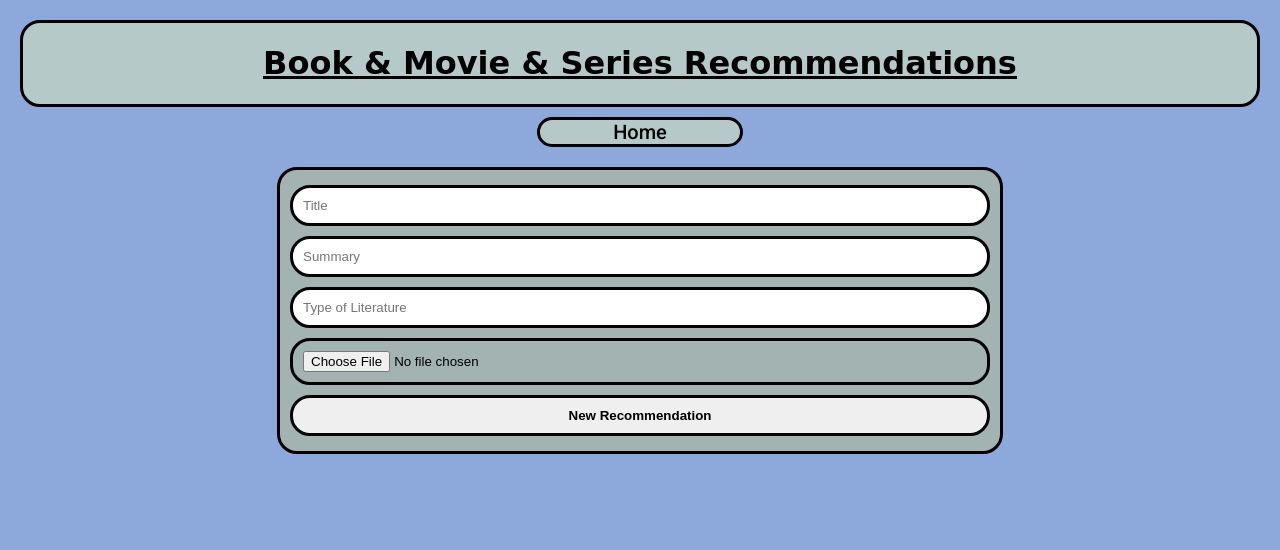
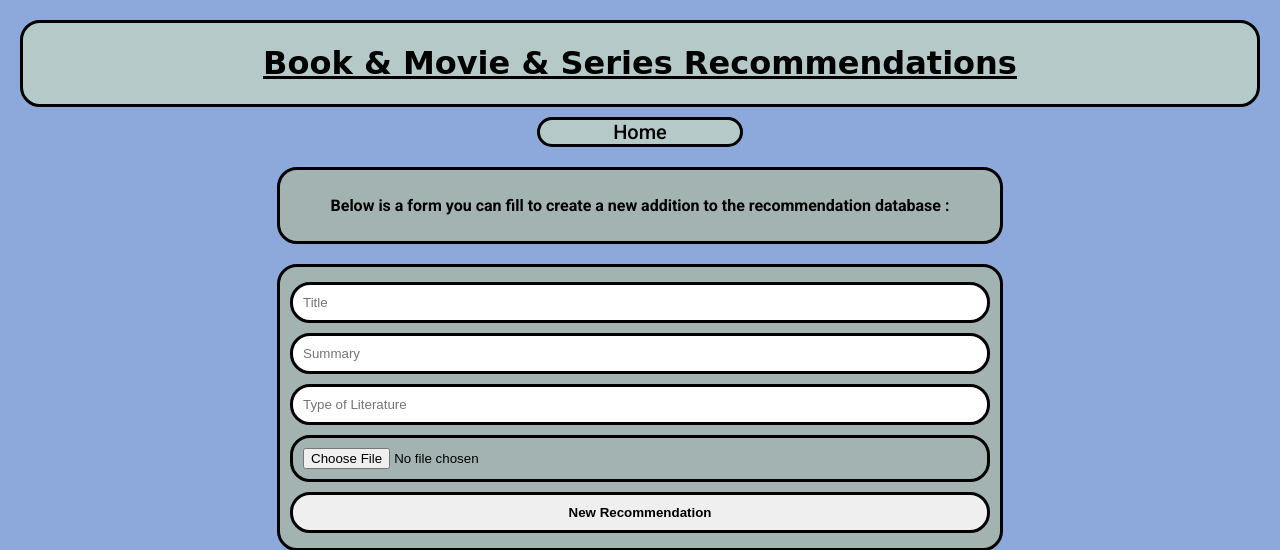
Before and after one commit to SKY3E/Recommendation-Website, a Django app: page /uploadform in a window 1280 px wide. Shown: the top 550 px of the page. Run offline with Django 4.2, Linux system fonts and the light colour scheme; some web fonts are replaced.

Commit message:
Form Description

```diff
--- a/templates/uploadform.css
+++ b/templates/uploadform.css
@@ -44,6 +44,27 @@
 
 .page-title-add-button-link:active{
   background-color: rgb(162, 179, 177);
+}
+
+.form-explain{
+  border-style: solid;
+  border-width: 3px;
+  border-color: black;
+  border-radius: 20px;
+
+  max-width: 710px;
+
+  padding: 5px;
+  margin: 0 auto;
+  margin-top: 20px;
+
+  background-color: rgb(162, 179, 177);
+}
+
+.form-explain-text{
+  text-align: center;
+  font-family: Roboto;
+  font-weight: 500;
 }
 
 .form-group{
--- a/templates/uploadform.html
+++ b/templates/uploadform.html
@@ -16,6 +16,12 @@
       <a class="page-title-add-button-link"  href="/"> Home </a>
     </div>
 
+    <div class="form-explain">
+      <div class="form-explain-text">
+        <h4>Below is a form you can fill to create a new addition to the recommendation database :</h4>
+      </div>
+    </div>
+
     <div>
       <form method="POST" action="{% url 'uploadform' %}" enctype="multipart/form-data">
         {% csrf_token %}
```
